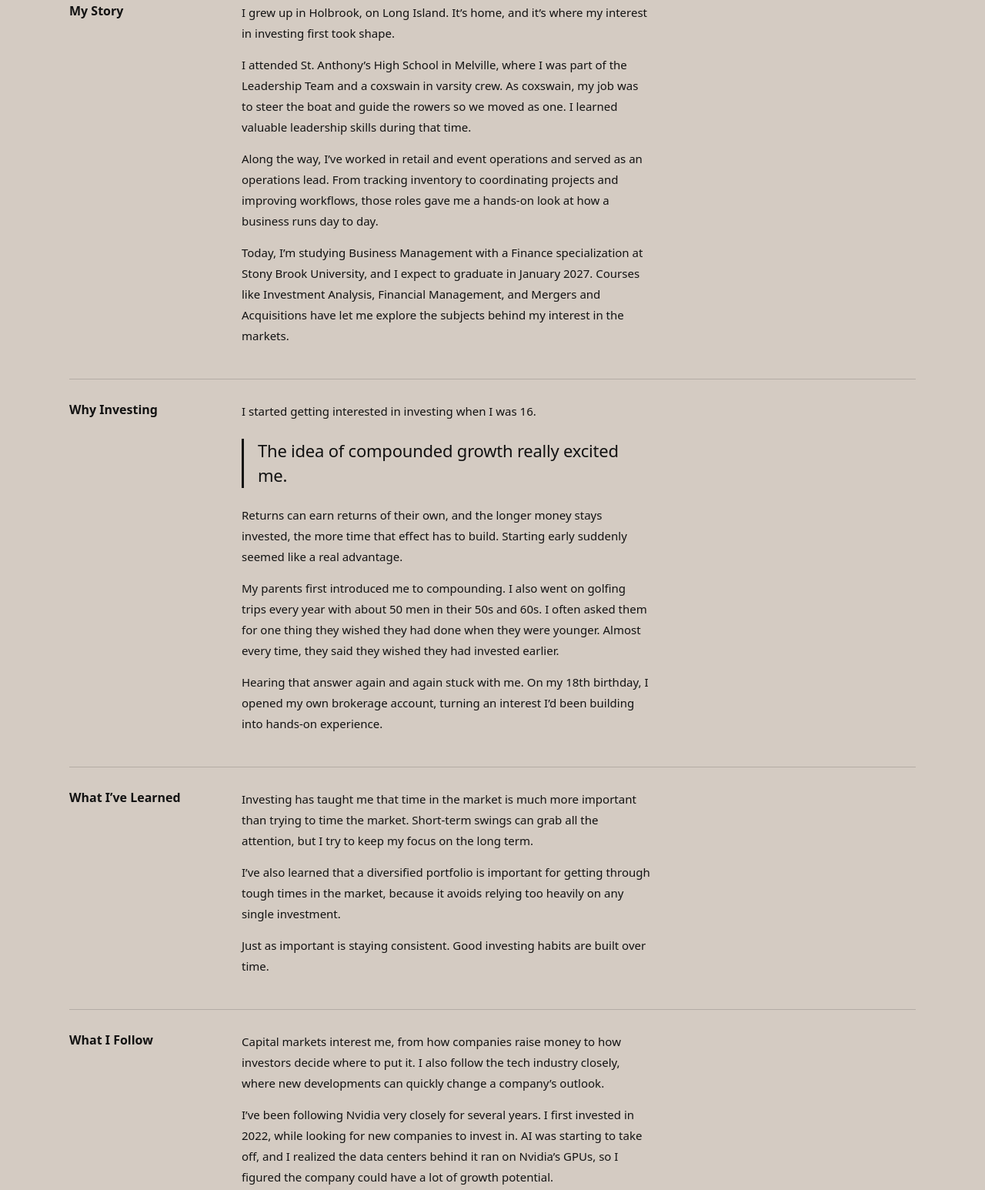
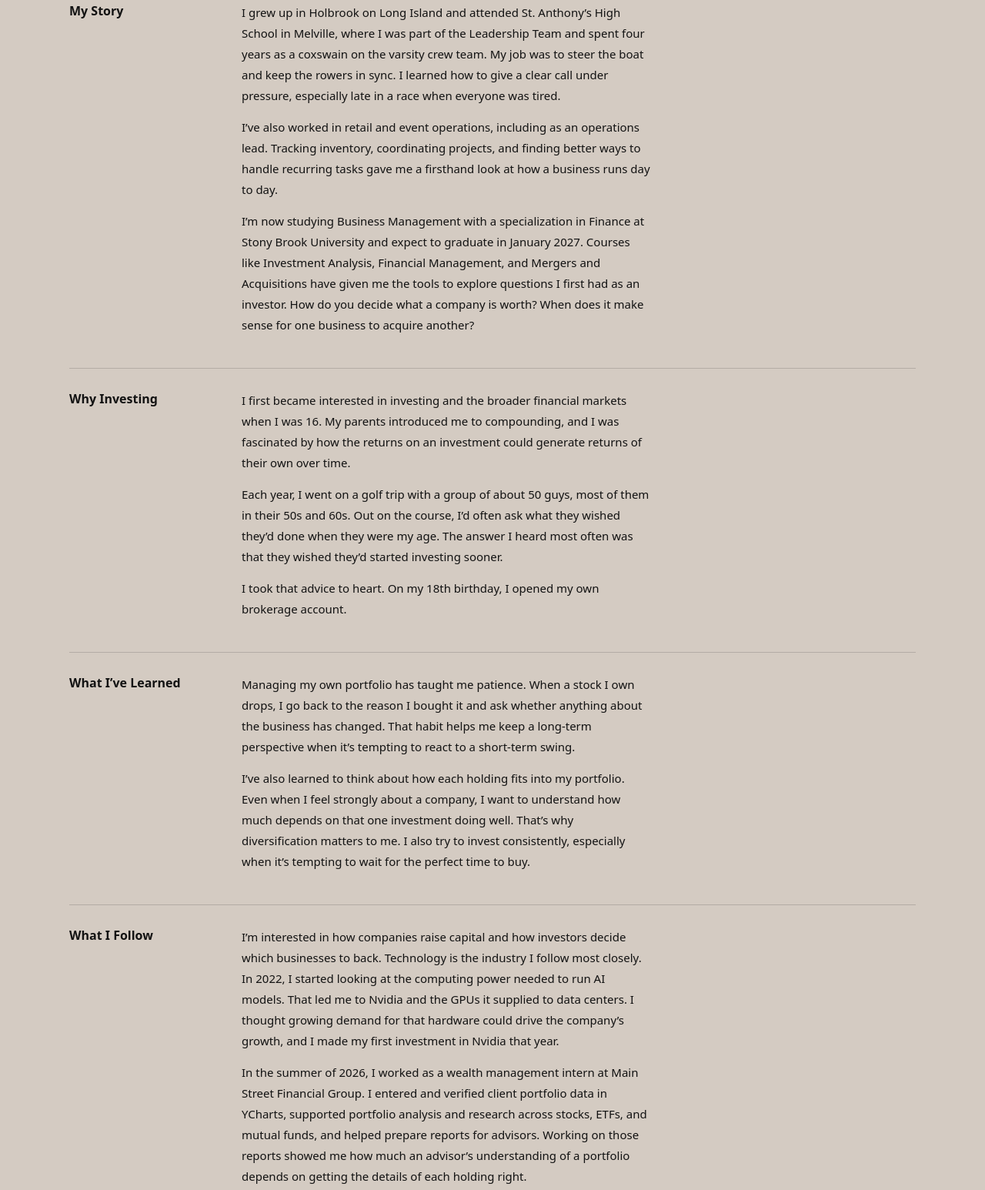
Before and after one commit to jakefecteau/Website, a plain HTML site: page about/index.html in a window 1280 px wide. Shown: the part 266-1812 px from the top of the page at 77% size. Drawn offline with Linux system fonts and the light colour scheme.

Commit message:
Use my own wording on the About page
Co-Authored-By: Claude Sonnet 5.5 <noreply@anthropic.com>
Claude-Session: https://claude.ai/code/session_01RthEjHiFT2oDLWEyKq94hF

```diff
--- a/about/index.html
+++ b/about/index.html
@@ -33,39 +33,34 @@
     <section class="resume-section">
       <h2>My Story</h2>
       <div class="story">
-        <p>I grew up in Holbrook, on Long Island. It’s home, and it’s where my interest in investing first took shape.</p>
-        <p>I attended St. Anthony’s High School in Melville, where I was part of the Leadership Team and a coxswain in varsity crew. As coxswain, my job was to steer the boat and guide the rowers so we moved as one. I learned valuable leadership skills during that time.</p>
-        <p>Along the way, I’ve worked in retail and event operations and served as an operations lead. From tracking inventory to coordinating projects and improving workflows, those roles gave me a hands-on look at how a business runs day to day.</p>
-        <p>Today, I’m studying Business Management with a Finance specialization at Stony Brook University, and I expect to graduate in January 2027. Courses like Investment Analysis, Financial Management, and Mergers and Acquisitions have let me explore the subjects behind my interest in the markets.</p>
+        <p>I grew up in Holbrook on Long Island and attended St. Anthony’s High School in Melville, where I was part of the Leadership Team and spent four years as a coxswain on the varsity crew team. My job was to steer the boat and keep the rowers in sync. I learned how to give a clear call under pressure, especially late in a race when everyone was tired.</p>
+        <p>I’ve also worked in retail and event operations, including as an operations lead. Tracking inventory, coordinating projects, and finding better ways to handle recurring tasks gave me a firsthand look at how a business runs day to day.</p>
+        <p>I’m now studying Business Management with a specialization in Finance at Stony Brook University and expect to graduate in January 2027. Courses like Investment Analysis, Financial Management, and Mergers and Acquisitions have given me the tools to explore questions I first had as an investor. How do you decide what a company is worth? When does it make sense for one business to acquire another?</p>
       </div>
     </section>
 
     <section class="resume-section">
       <h2>Why Investing</h2>
       <div class="story">
-        <p>I started getting interested in investing when I was 16.</p>
-        <blockquote>The idea of compounded growth really excited me.</blockquote>
-        <p>Returns can earn returns of their own, and the longer money stays invested, the more time that effect has to build. Starting early suddenly seemed like a real advantage.</p>
-        <p>My parents first introduced me to compounding. I also went on golfing trips every year with about 50 men in their 50s and 60s. I often asked them for one thing they wished they had done when they were younger. Almost every time, they said they wished they had invested earlier.</p>
-        <p>Hearing that answer again and again stuck with me. On my 18th birthday, I opened my own brokerage account, turning an interest I’d been building into hands-on experience.</p>
+        <p>I first became interested in investing and the broader financial markets when I was 16. My parents introduced me to compounding, and I was fascinated by how the returns on an investment could generate returns of their own over time.</p>
+        <p>Each year, I went on a golf trip with a group of about 50 guys, most of them in their 50s and 60s. Out on the course, I’d often ask what they wished they’d done when they were my age. The answer I heard most often was that they wished they’d started investing sooner.</p>
+        <p>I took that advice to heart. On my 18th birthday, I opened my own brokerage account.</p>
       </div>
     </section>
 
     <section class="resume-section">
       <h2>What I’ve Learned</h2>
       <div class="story">
-        <p>Investing has taught me that time in the market is much more important than trying to time the market. Short-term swings can grab all the attention, but I try to keep my focus on the long term.</p>
-        <p>I’ve also learned that a diversified portfolio is important for getting through tough times in the market, because it avoids relying too heavily on any single investment.</p>
-        <p>Just as important is staying consistent. Good investing habits are built over time.</p>
+        <p>Managing my own portfolio has taught me patience. When a stock I own drops, I go back to the reason I bought it and ask whether anything about the business has changed. That habit helps me keep a long-term perspective when it’s tempting to react to a short-term swing.</p>
+        <p>I’ve also learned to think about how each holding fits into my portfolio. Even when I feel strongly about a company, I want to understand how much depends on that one investment doing well. That’s why diversification matters to me. I also try to invest consistently, especially when it’s tempting to wait for the perfect time to buy.</p>
       </div>
     </section>
 
     <section class="resume-section">
       <h2>What I Follow</h2>
       <div class="story">
-        <p>Capital markets interest me, from how companies raise money to how investors decide where to put it. I also follow the tech industry closely, where new developments can quickly change a company’s outlook.</p>
-        <p>I’ve been following Nvidia very closely for several years. I first invested in 2022, while looking for new companies to invest in. AI was starting to take off, and I realized the data centers behind it ran on Nvidia’s GPUs, so I figured the company could have a lot of growth potential.</p>
-        <p>In summer 2026, I interned in wealth management at Main Street Financial Group. I entered and verified client portfolio data in YCharts, supported portfolio analysis and research across stocks, ETFs, and mutual funds, and helped prepare reporting for advisor review. It was a chance to see portfolio work up close.</p>
+        <p>I’m interested in how companies raise capital and how investors decide which businesses to back. Technology is the industry I follow most closely. In 2022, I started looking at the computing power needed to run AI models. That led me to Nvidia and the GPUs it supplied to data centers. I thought growing demand for that hardware could drive the company’s growth, and I made my first investment in Nvidia that year.</p>
+        <p>In the summer of 2026, I worked as a wealth management intern at Main Street Financial Group. I entered and verified client portfolio data in YCharts, supported portfolio analysis and research across stocks, ETFs, and mutual funds, and helped prepare reports for advisors. Working on those reports showed me how much an advisor’s understanding of a portfolio depends on getting the details of each holding right.</p>
       </div>
     </section>
 
```
